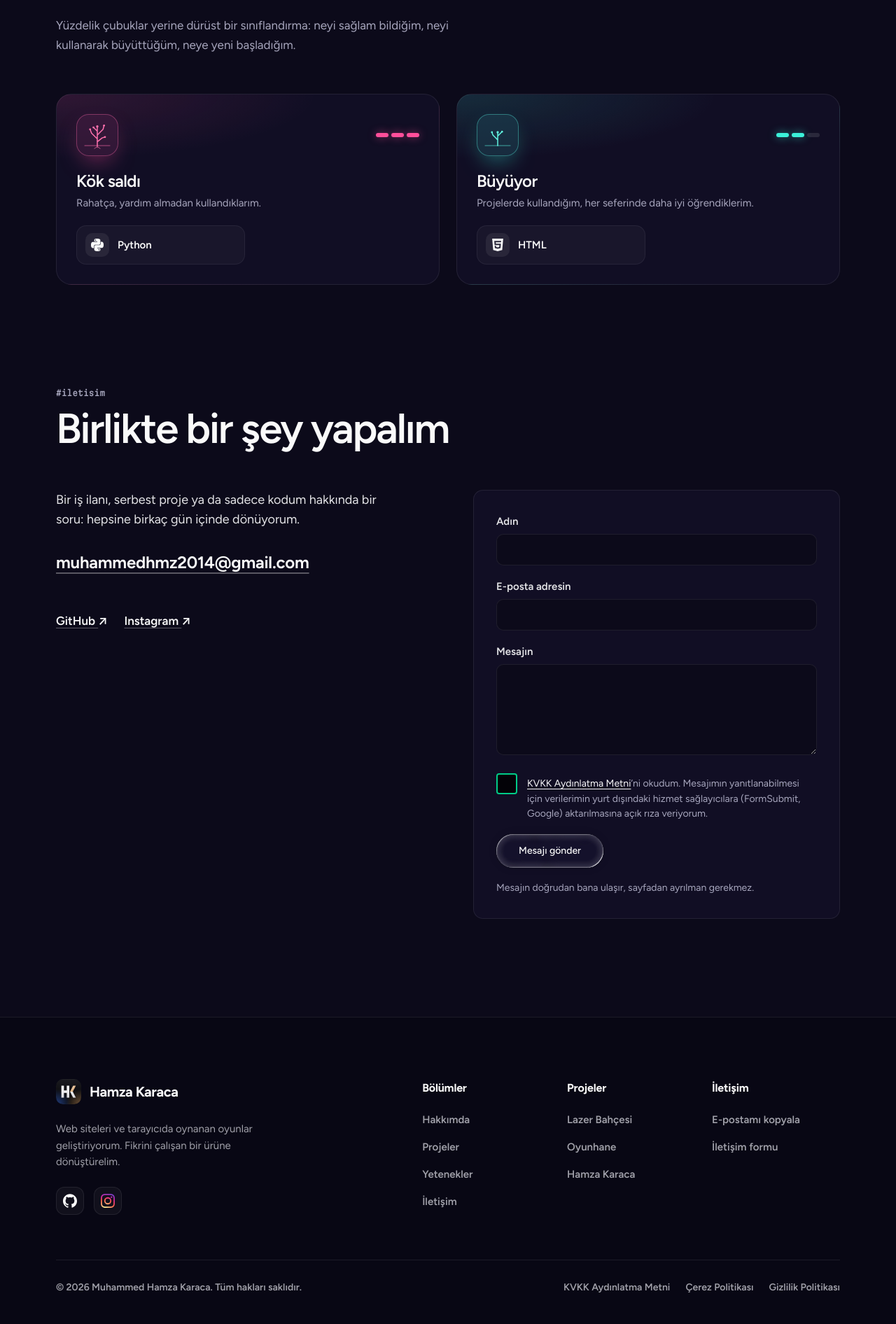
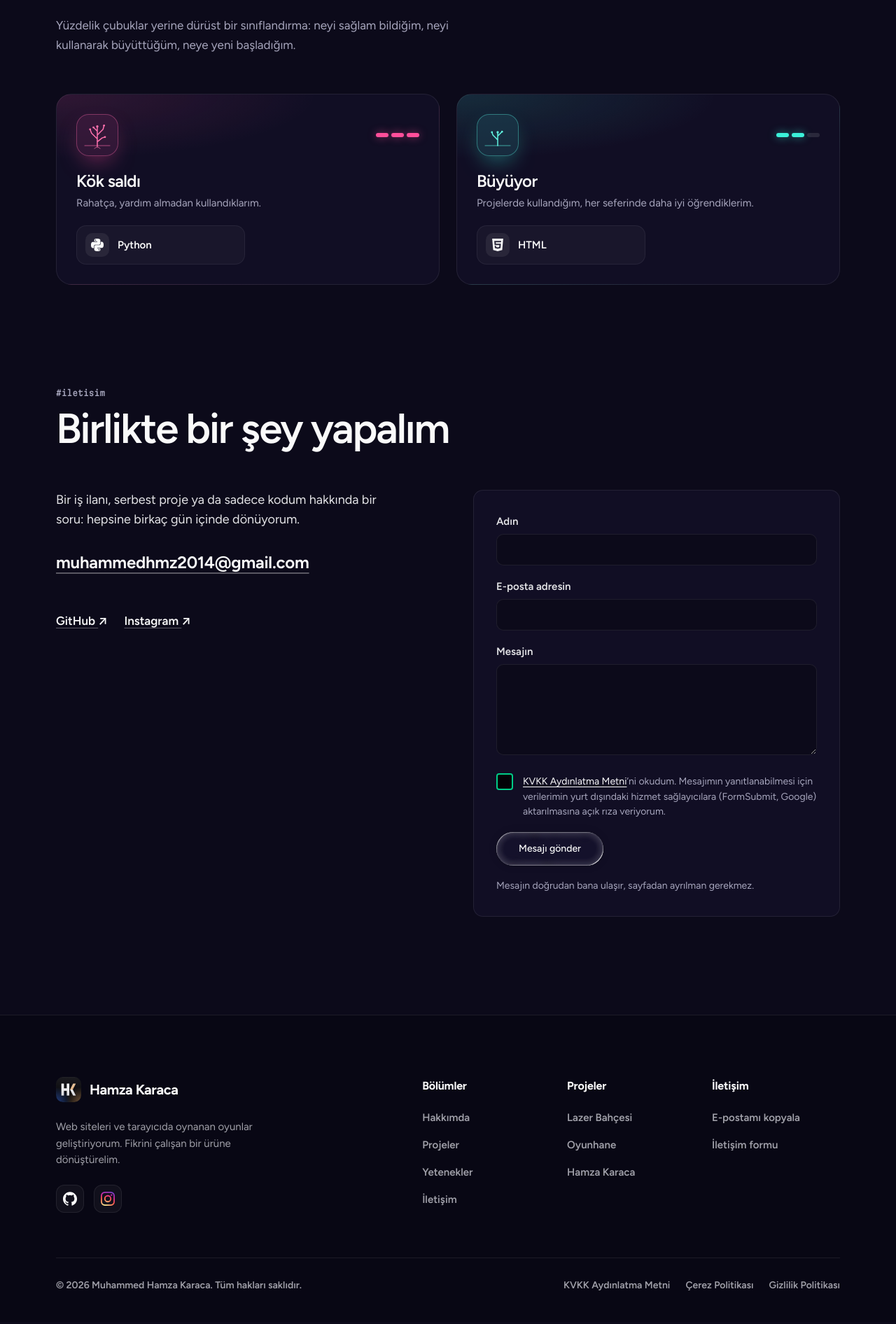
Before and after one commit to MuhammedHmz1453/MuhammedHmz1453.github.io, a Jekyll site: the page built from index.html, in a window 1280 px wide. Shown: the part 2719-4611 px from the top of the page at 70% size. Built offline with Jekyll 4.4.1, drawn with Linux system fonts in a browser that asks for light colours.

Commit message:
Neon onay kutusu küçültüldü (30px -> 24px)
Co-Authored-By: Claude Opus 5.5 <noreply@anthropic.com>
Claude-Session: https://claude.ai/code/session_015cD98G2LMLwpiJcFaBPEqb

```diff
--- a/css/style.css
+++ b/css/style.css
@@ -1778,7 +1778,7 @@ body::before {
   gap: 14px;
 }
 .check__text {
-  padding-top: 4px;
+  padding-top: 1px;
   font-size: .875rem;
   font-weight: 400;
   line-height: 1.55;
@@ -1795,7 +1795,7 @@ body::before {
   --primary: #00ffaa;
   --primary-dark: #00cc88;
   --primary-light: #88ffdd;
-  --size: 30px;
+  --size: 24px;
   position: relative;
   display: inline-block;
   flex: none;
```
